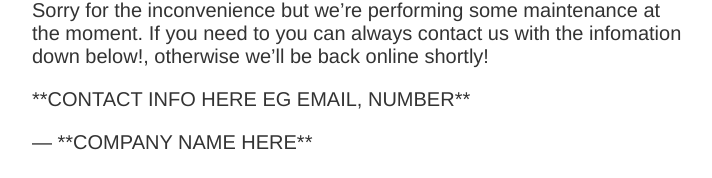
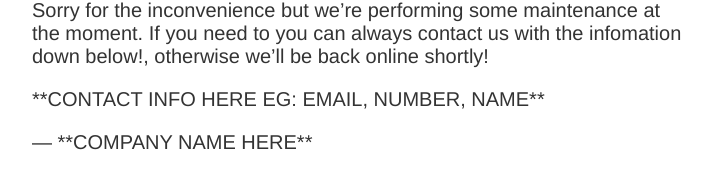
Before and after one commit to BenJaminL11/WEBSITE-MAINTENANCE-PAGE, a plain HTML site: page index.html in a window 1280 px wide. Shown: the part 300-478 px from the top of the page, without its empty margins (283-995 px from the left). Drawn offline with Linux system fonts and the light colour scheme.

Commit message:
Update index.html

```diff
--- a/index.html
+++ b/index.html
@@ -14,7 +14,7 @@
 	<h1>We&rsquo;ll be back soon!</h1>
 		<div>
 			<p>Sorry for the inconvenience but we&rsquo;re performing some maintenance at the moment. If you need to you can always contact us with the infomation down below!</a>, otherwise we&rsquo;ll be back online shortly!</p>
-			<p> **CONTACT INFO HERE EG EMAIL, NUMBER**</p>
+			<p> **CONTACT INFO HERE EG: EMAIL, NUMBER, NAME**</p>
 			<p>&mdash; **COMPANY NAME HERE**</p>
 		</div>
 </article>
```
